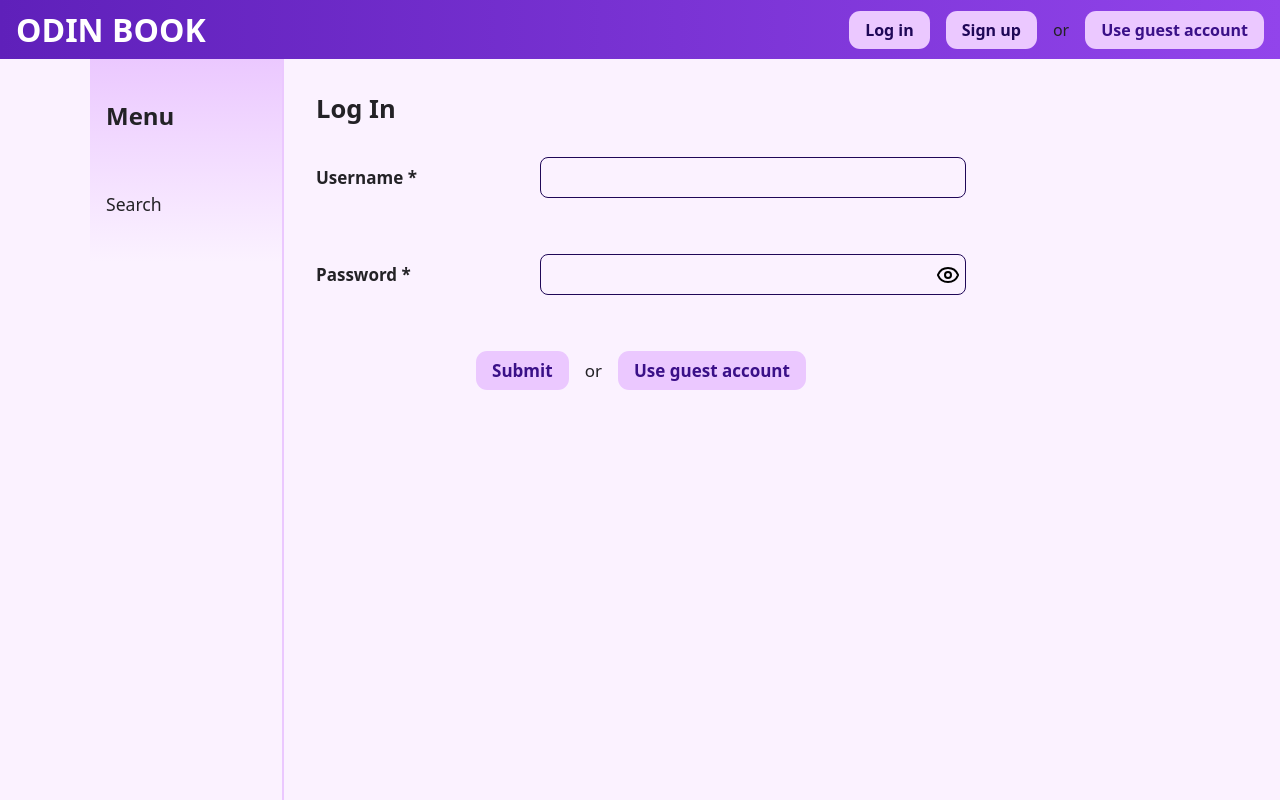
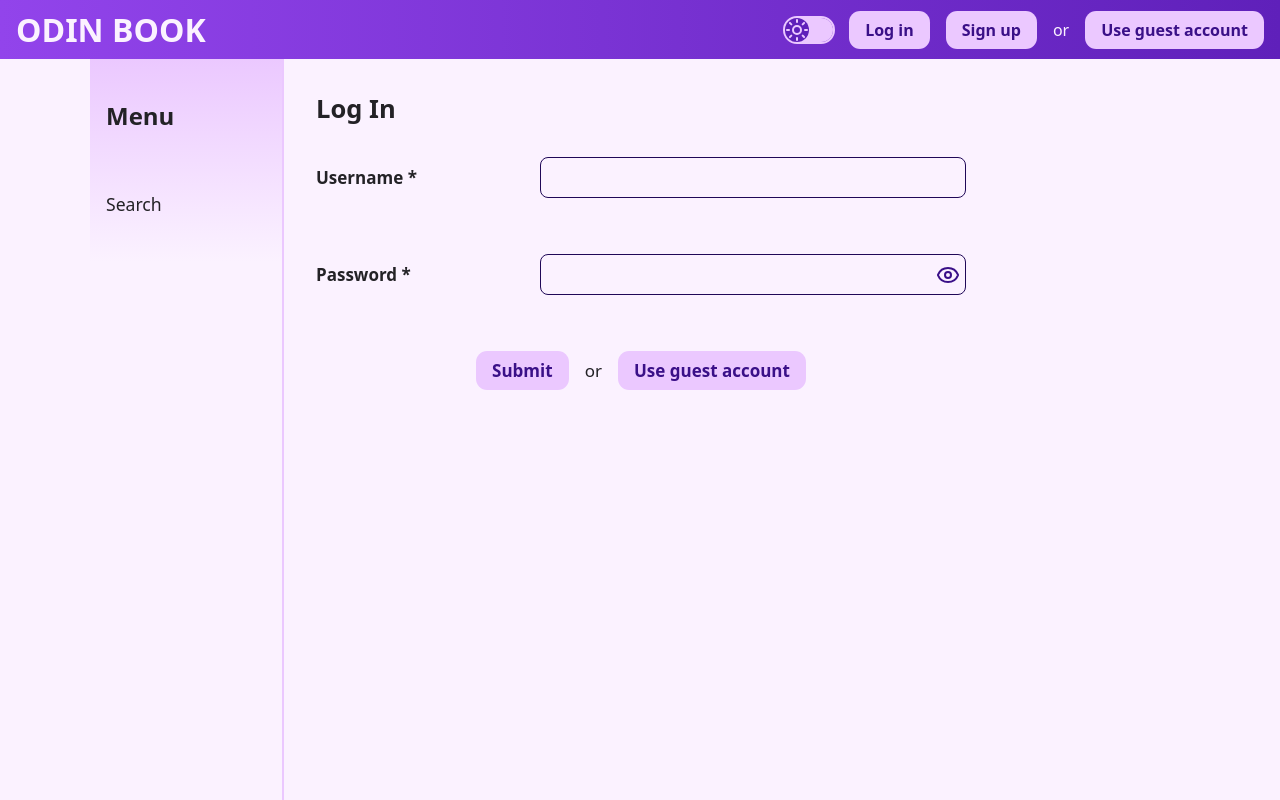
Before and after one commit to leandroesposito/top-odin-book-front, a React (Vite) app: page /log-in in a window 1280 px wide. Built offline with nearby package versions, Linux system fonts and the light colour scheme.

Commit message:
Implement dark mode

```diff
--- a/src/components/parts/Header.css
+++ b/src/components/parts/Header.css
@@ -3,7 +3,8 @@
   justify-content: space-between;
   align-items: center;
   padding: 0.5rem 1rem;
-  background: linear-gradient(to right, var(--primary-600), var(--primary-500));
+  background: linear-gradient(to right, var(--primary-500), var(--primary-600));
+  color: var(--primary-100);
 }
 
 .header a,
@@ -13,12 +14,11 @@
 
 .header .logo h1 {
   font-size: 2rem;
-  color: white;
+  color: var(--primary-100);
 }
 
-.header a.button,
-.header a.button:visited {
-  color: var(--primary-800);
+.header a.button {
+  color: var(--primary-700);
 }
 
 .logo h1 {
@@ -29,3 +29,49 @@
   display: flex;
   gap: 1rem;
 }
+
+label.dark-mode-switch-label {
+  position: relative;
+  font-size: 1.5rem;
+  width: 2em;
+  height: 1em;
+  border-radius: 1rem;
+  background-color: var(--primary-200);
+  outline: 2px solid var(--primary-200);
+  color: var(--primary-200);
+  cursor: pointer;
+}
+
+#dark-mode-switch {
+  appearance: none;
+  position: absolute;
+  width: 0;
+  height: 0;
+  overflow: hidden;
+}
+
+label.dark-mode-switch-label .dark-mode-icon {
+  display: flex;
+  justify-content: center;
+  align-items: center;
+  position: absolute;
+  content: "";
+  left: 0;
+  width: 1em;
+  height: 1em;
+  border-radius: 50%;
+  background-color: var(--primary-600);
+  transition: transform ease-in-out 0.25s;
+}
+
+label.dark-mode-switch-label #dark-mode-switch:checked + .dark-mode-icon {
+  transform: translateX(1em);
+}
+
+#dark-mode-switch:focus-visible {
+  outline: none;
+}
+
+label.dark-mode-switch-label:has(input:focus-visible) {
+  outline: 2px solid var(--accent-500);
+}
--- a/src/components/parts/Header.jsx
+++ b/src/components/parts/Header.jsx
@@ -9,10 +9,37 @@ import {
 import "./Header.css";
 import Avatar from "./Avatar";
 import useFetch from "../../hooks/useFetch";
-import { useEffect } from "react";
+import { useEffect, useState } from "react";
 import Loading from "./Loading/Loading";
+import { Moon, Sun } from "lucide-react";
 
 function Header() {
+  function displayDarkMode(state) {
+    if (state) {
+      document.querySelector("body").classList.add("dark-mode");
+      localStorage.setItem("dark-mode", "1");
+    } else {
+      document.querySelector("body").classList.remove("dark-mode");
+      localStorage.setItem("dark-mode", "");
+    }
+  }
+
+  function getSystemDarkMode() {
+    const storageMode = localStorage.getItem("dark-mode");
+    const mq = window.matchMedia("(prefers-color-scheme: dark)");
+    let value = false;
+
+    if (storageMode !== null) {
+      value = Boolean(storageMode);
+    } else if (mq.matches) {
+      value = true;
+    }
+
+    displayDarkMode(value);
+    return value;
+  }
+
+  const [isDarkMode, setIsDarkMode] = useState(getSystemDarkMode);
   const { loading, data, success, makeRequest } = useFetch();
 
   useEffect(() => {
@@ -35,8 +62,15 @@ function Header() {
     makeRequest("/auth/log-in/guest", "POST");
   }
 
+  function onDarkmodeChange(event) {
+    const target = event.target;
+    const checked = target.checked;
+    setIsDarkMode(checked);
+    displayDarkMode(checked);
+  }
+
   return (
-    <header className="header">
+    <header className={`header ${isDarkMode ? "dark-mode" : ""}`}>
       <div className="left">
         <div className="logo">
           <Link to={"/"}>
@@ -46,6 +80,19 @@ function Header() {
       </div>
       <div className="right">
         <div className="buttons">
+          <label htmlFor="dark-mode-switch" className="dark-mode-switch-label">
+            <input
+              type="checkbox"
+              name="dark-mode-switch"
+              id="dark-mode-switch"
+              onChange={onDarkmodeChange}
+              checked={isDarkMode}
+              aria-label="Color theme switch"
+            />
+            <div className="dark-mode-icon">
+              {isDarkMode ? <Moon /> : <Sun />}
+            </div>
+          </label>
           {isLogedIn() ? (
             <>
               <Link to={`/profile/${getUserId()}`} className="button">
--- a/src/components/parts/form.css
+++ b/src/components/parts/form.css
@@ -38,6 +38,7 @@ input#search {
   bottom: 1.6rem;
   background-color: unset;
   border: none;
+  color: var(--primary-700);
 }
 
 .form-container .buttons {
--- a/src/components/postForm/PostForm.css
+++ b/src/components/postForm/PostForm.css
@@ -38,6 +38,7 @@ label.file-input-label-button {
   gap: 1rem;
   padding: 0.5rem 1rem;
   background-color: var(--accent-500);
+  color: #232226 !important;
   align-self: start;
   border-radius: 1rem;
   font-size: 1rem;
--- a/src/index.css
+++ b/src/index.css
@@ -34,6 +34,41 @@
   --neutral-700: #716e77;
   --neutral-800: #4a484e;
   --neutral-900: #232226;
+}
+
+.dark-mode {
+  /* Primary: Chaste Blossoms */
+  --primary-900: #fbf2ff;
+  --primary-800: #ebc8ff;
+  --primary-700: #d49dfc;
+  --primary-600: #b770f6;
+  --primary-500: #9244eb;
+  --primary-400: #5f20ba;
+  --primary-300: #3a1088;
+  --primary-200: #1f0857;
+  --primary-100: #0c0326;
+
+  /* Accent: Seaweed */
+  --accent-900: #f2fffb;
+  --accent-800: #c0fee8;
+  --accent-700: #8cfacc;
+  --accent-600: #57efa7;
+  --accent-500: #25d979;
+  --accent-400: #0cac4e;
+  --accent-300: #03802e;
+  --accent-200: #005318;
+  --accent-100: #002609;
+
+  /* Neutral */
+  --neutral-900: #fcfafc;
+  --neutral-800: #eeeaef;
+  --neutral-700: #dfdbe2;
+  --neutral-600: #d1ccd4;
+  --neutral-500: #c2bdc7;
+  --neutral-400: #99959f;
+  --neutral-300: #716e77;
+  --neutral-200: #4a484e;
+  --neutral-100: #232226;
 }
 
 body {
```
